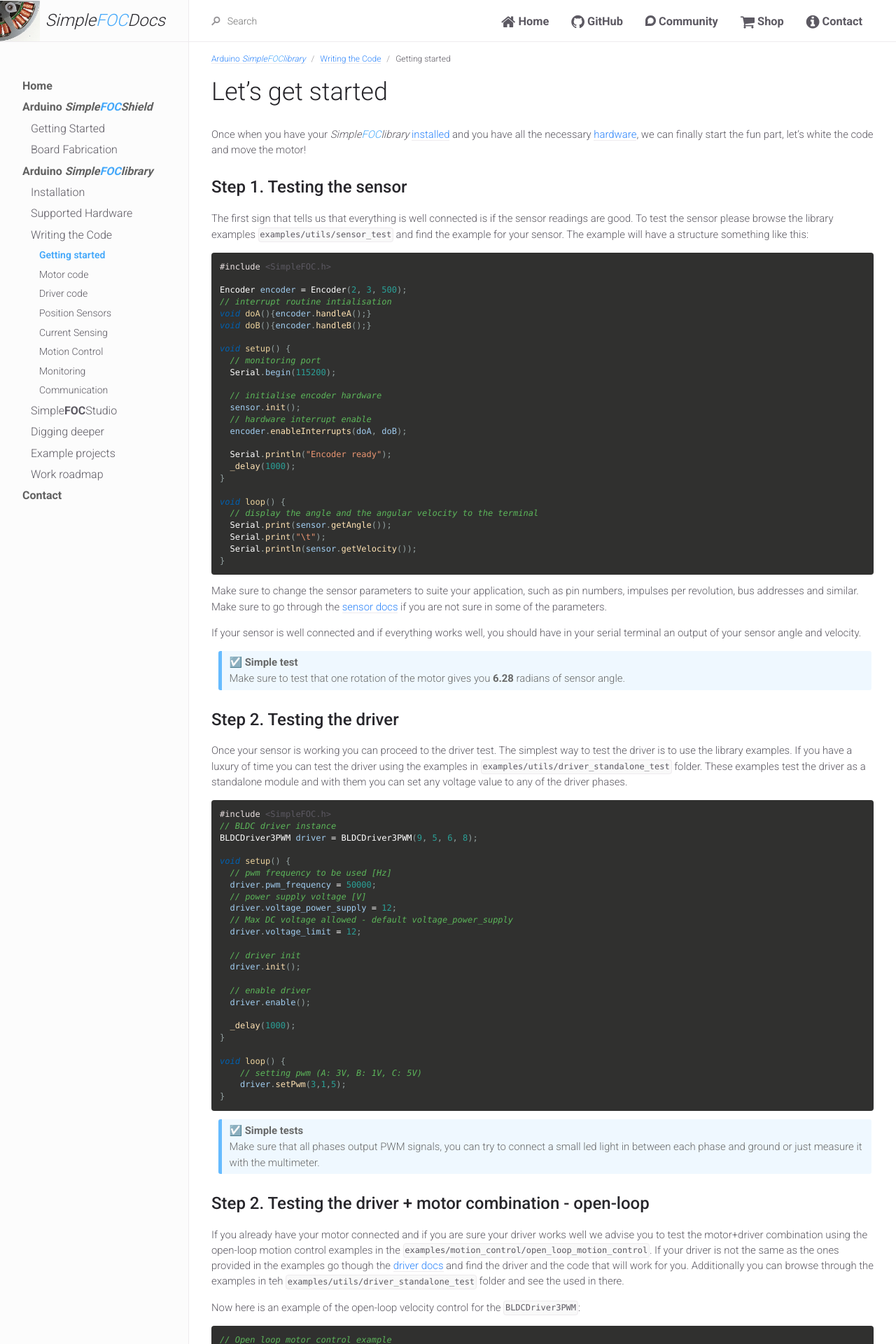
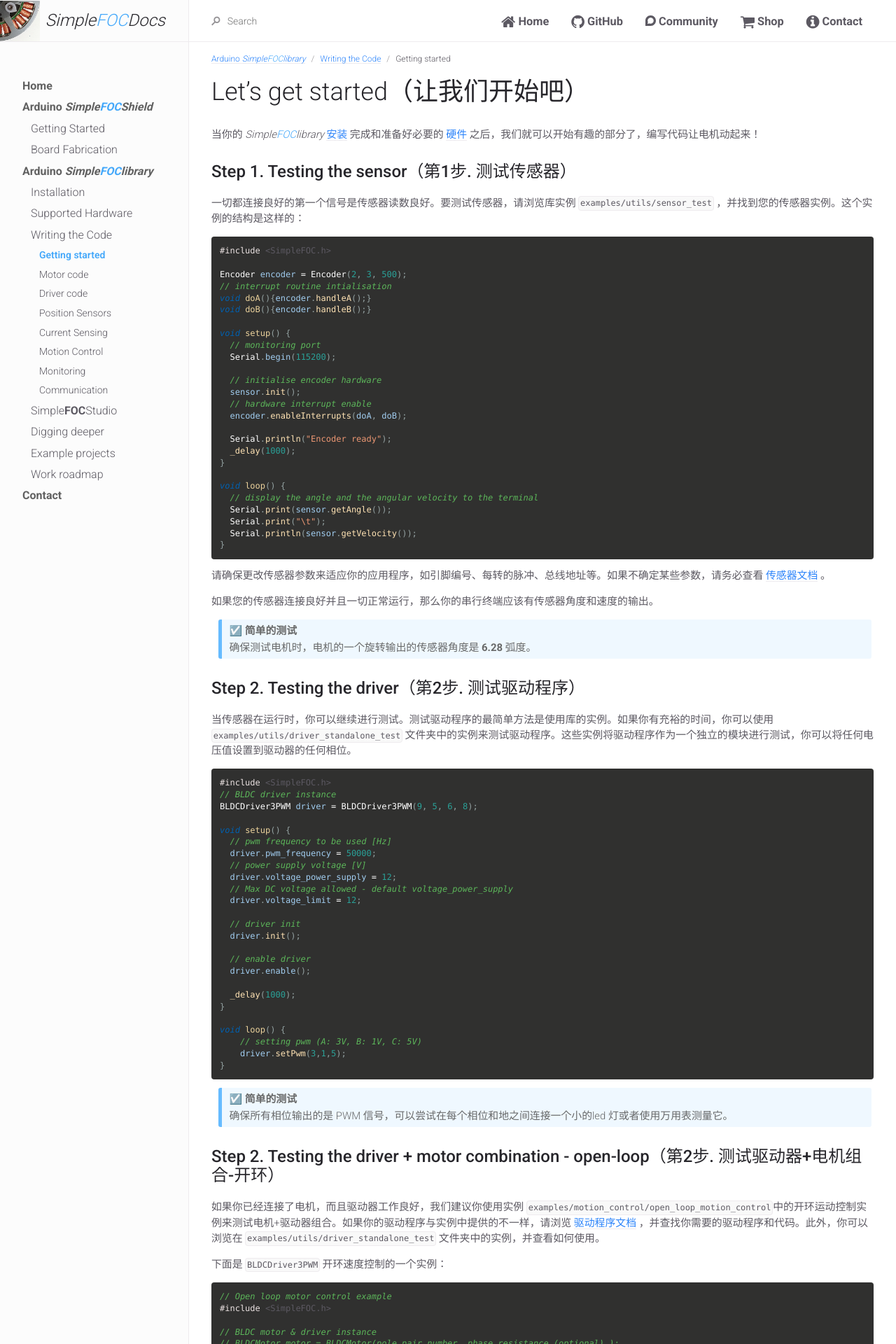
Before and after one commit to simplefoc/docs_chinese, a Jekyll site: the page built from docs/simplefoc_library/code/from_scratch.md, in a window 1280 px wide. Shown: the top 1920 px of the page at 70% size. Built offline with Jekyll 4.4.1, drawn with Linux system fonts in a browser that asks for light colours; some of the changed text lies outside the part shown.

Commit message:
UPDATE CHIN

````diff
--- a/docs/simplefoc_library/code/from_scratch.md
+++ b/docs/simplefoc_library/code/from_scratch.md
@@ -8,13 +8,13 @@ parent: Writing the Code
 grand_parent: Arduino <span class="simple">Simple<span class="foc">FOC</span>library</span>
 ---
 
-# Let's get started
+# Let's get started（让我们开始吧）
 
-Once when you have your <span class="simple">Simple<span class="foc">FOC</span>library</span> [installed](installation) and you have all the necessary [hardware](supported_hardware), we can finally start the fun part, let's white the code and move the motor!
+当你的 <span class="simple">Simple<span class="foc">FOC</span>library</span> [安装](installation) 完成和准备好必要的 [硬件](supported_hardware) 之后，我们就可以开始有趣的部分了，编写代码让电机动起来！
 
-## Step 1. Testing the sensor
-The first sign that tells us that everything is well connected is if the sensor readings are good. To test the sensor please browse the library examples `examples/utils/sensor_test` and find the example for your sensor.
-The example will have a structure something like this:
+## Step 1. Testing the sensor（第1步. 测试传感器）
+一切都连接良好的第一个信号是传感器读数良好。要测试传感器，请浏览库实例 `examples/utils/sensor_test` ，并找到您的传感器实例。这个实例的结构是这样的：
+
 ```cpp
 #include <SimpleFOC.h>
 
@@ -43,15 +43,15 @@ void loop() {
   Serial.println(sensor.getVelocity());
 }
 ```
-Make sure to change the sensor parameters to suite your application, such as pin numbers, impulses per revolution, bus addresses and similar. Make sure to go through the [sensor docs](sensors) if you are not sure in some of the parameters.
+请确保更改传感器参数来适应你的应用程序，如引脚编号、每转的脉冲、总线地址等。如果不确定某些参数，请务必查看 [传感器文档](sensors) 。
 
 
-If your sensor is well connected and if everything works well, you should have in your serial terminal an output of your sensor angle and velocity.
+如果您的传感器连接良好并且一切正常运行，那么你的串行终端应该有传感器角度和速度的输出。
 
-<blockquote class="info"> <p class="heading">☑️ Simple test</p> Make sure to test that one rotation of the motor gives you <b>6.28</b> radians of sensor angle.</blockquote>
+<blockquote class="info"> <p class="heading">☑️ 简单的测试</p> 确保测试电机时，电机的一个旋转输出的传感器角度是  <b>6.28 </b>弧度。</blockquote>
 
-## Step 2. Testing the driver
-Once your sensor is working you can proceed to the driver test. The simplest way to test the driver is to use the library examples. If you have a luxury of time you can test the driver using the examples in `examples/utils/driver_standalone_test` folder. These examples test the driver as a standalone module and with them you can set any voltage value to any of the driver phases.
+## Step 2. Testing the driver（第2步. 测试驱动程序）
+当传感器在运行时，你可以继续进行测试。测试驱动程序的最简单方法是使用库的实例。如果你有充裕的时间，你可以使用 `examples/utils/driver_standalone_test` 文件夹中的实例来测试驱动程序。这些实例将驱动程序作为一个独立的模块进行测试，你可以将任何电压值设置到驱动器的任何相位。
 ```cpp
 #include <SimpleFOC.h>
 // BLDC driver instance
@@ -79,13 +79,13 @@ void loop() {
     driver.setPwm(3,1,5);
 }
 ```
-<blockquote class="info"> <p class="heading">☑️ Simple tests</p>
-Make sure that all phases output PWM signals, you can try to connect a small led light in between each phase and ground or just measure it with the multimeter.</blockquote>
+<blockquote class="info"> <p class="heading">☑️ 简单的测试</p>
+确保所有相位输出的是 PWM 信号，可以尝试在每个相位和地之间连接一个小的led 灯或者使用万用表测量它。</blockquote>
 
-## Step 2. Testing the driver + motor combination - open-loop
-If you already have your motor connected and if you are sure your driver works well we advise you to test the motor+driver combination using the open-loop motion control examples in the `examples/motion_control/open_loop_motion_control`. If your driver is not the same as the ones provided in the examples go though the [driver docs](drivers_config) and find the driver and the code that will work for you. Additionally you can browse through the examples in teh `examples/utils/driver_standalone_test` folder and see the used in there.
+## Step 2. Testing the driver + motor combination - open-loop（第2步. 测试驱动器+电机组合-开环）
+如果你已经连接了电机，而且驱动器工作良好，我们建议你使用实例 `examples/motion_control/open_loop_motion_control`中的开环运动控制实例来测试电机+驱动器组合。如果你的驱动程序与实例中提供的不一样，请浏览 [驱动程序文档](drivers_config) ，并查找你需要的驱动程序和代码。此外，你可以浏览在 `examples/utils/driver_standalone_test` 文件夹中的实例，并查看如何使用。
 
-Now here is an example of the open-loop velocity control for the `BLDCDriver3PWM`:
+下面是 `BLDCDriver3PWM` 开环速度控制的一个实例：
 ```cpp
 // Open loop motor control example
 #include <SimpleFOC.h>
@@ -139,17 +139,18 @@ void loop() {
   command.run();
 }
 ```
-This example code has few very important rules.
-1. Make sure you use the right driver class and right pwm pins, this one is usually very simple and you can find a lot of docs about these things in our [driver docs](drivers_config). If you are not sure and cannot seem to make it work please do not hesitate to ask in our [community forum](https://community.simplefoc.com).
-2. Make sure to use proper voltage limit. `motor.voltage_limit` will directly determine the current passing through the motor: `current = phase_resistance*motor.voltage_limit`. So to avoid too high currents please try to find what is the phase resistance of your motor and set the `motor.voltage_limit` such that the current does not surpass 2 Amps for example: `motor.voltage_limit = 2*phase_resistance`. The best option would be to provide your phase resistance value to the motor by setting the parameter `motor.phase_resistance` and then you can use `motor.current_limit` instead of the `motor.voltage_limit` making this issue much simpler. If you cannot find the phase resistance of your motor and cannot measure it with your multimeter start small: `motor.voltage_limit < 1;`
-3. Make sure to put the right pole pair number. This you can find in most data-sheets, if you are not sure what is the true number don't worry this step in intended to test exactly this value. 😄
+这个实例代码有一些非常重要的规则。
+1. 确保你使用正确的驱动的类和正确的 pwm 引脚，这个通常是很简单的，你可以在我们的 [驱动文档](drivers_config) 中找到很多关于这个方面的的文档。如果你不确定，也不能正常运行，请毫不犹豫地到我们的 [社区论坛](https://community.simplefoc.com) 上提问。
+2. 确保使用适当的电压限制。 `motor.voltage_limit` 将直接确定通过电机的电流： `current = phase_resistance*motor.voltage_limit` 。所以，为了避免过高的电流，请设法找到你电机的相位电阻。设置  `motor.voltage_limit` 使电流不超过 2 Amps ，例如： `motor.voltage_limit = 2*phase_resistance` 。最好的选择是通过设置参数 `motor.phase_resistance` 来提供电机的相位电阻值，然后你可以用 `motor.current_limit` 而不是 `motor.voltage_limit` 使这个问题变得简单。 如果你找不到你的电机的相位电阻，当他开始变小的时候 `motor.voltage_limit < 1;`也不能用你的万用表测量它。
+3. 确保正确输入极对数。很多数据表中找到极对数，如果你不确定，不要担心这一步就是为了准确地测出这个值。 😄
 
-<blockquote class="info"> <p class="heading">☑️ Simple tests</p> 1. In velocity mode, set your target velocity of your motor to <b>6.28 rad/s</b>, this should be exactly one rotation per second.<br>2. In position mode, set the target position of <b>6.28 rad</b>, it should be exactly one rotation <br> If it is not that means your pole pairs number is probably not good,, try changing it until you get exactly one rotation (or one rotation per second in velocity mode)</blockquote>
+<blockquote class="info"> <p class="heading">☑️ 简单的测试</p> 1. 在速度模式下，将你的目标速度设置为 <b>6.28 rad/s</b>，这应该正好是每秒旋转一周。<br>2. 在位置模式下，设置目标位置为 <b>6.28 rad</b>，应该正好旋转一周。 <br> 如果不是，这意味着你的极对数可能不是很对，试着改变它，直到你恰好旋转一周（或在速度模式下每秒旋转一周）</blockquote>
 
-## Step 3. Closed-loop control - torque using voltage
+## Step 3. Closed-loop control - torque using voltage（第3步. 闭环控制 - 使用电压控制力矩）
 
-Once you have a working sensor, working motor and driver you can proceed to the closed-loop motion control testing. The first one to test is the torque control mode using voltage, this one is the simplest form of the closed loop control that is available in the <span class="simple">Simple<span class="foc">FOC</span>library</span>. You can find the examples of this torque mode for different sensors in the library examples folder `examples/motion_control/torque_control`.
-Here is an example of the `BLDCMotor3PWM` driver and `Encoder` as position sensor:
+当你有一个工作传感器、工作电机和驱动器的时候，你就可以继续进行闭环运动控制测试。第一个要测试的是使用电压控制力矩控制的模式，这是 <span class="simple">Simple<span class="foc">FOC</span>library</span> 中闭环控制的最简单形式。你可以在库实例的文件夹中找到不同传感器的该模式实例： `examples/motion_control/torque_control` 。
+下面是 `BLDCMotor3PWM` 驱动器和 `Encoder` 作为位置传感器的一个实例：
+
 ```cpp
 #include <SimpleFOC.h>
 
@@ -227,21 +228,21 @@ void loop() {
   command.run();
 }
 ```
-Until now, you already know the good configuration of your sensor, your driver and your motor. If everything worked until this point you most probably will not have any issues with this step as well.
+到目前为止，您已经知道了传感器、驱动器和电机如何配置好。如果之前的运行都是正常的，那这一步也不会有太大的问题。
 
-There are only two important steps to be taken here, make sure you use not too high `motor.voltage_sensor_align` value to prevent too high currents. The rule is the same as for the `motor.voltage_limit` for the open loop. If you are not sure what is your phase resistance, start small: `motor.voltage_sensor_align < 1`. Additionally, you can define the motor phase resistance as well and then use the `motor.current_limit` variable, this variable will limit the `motor.voltage_sensor_align` and you will not have to worry about it any more. But if you specify the phase resistance value you will no longer be setting voltage command to the motor but current command, see [torque control docs](voltage_torque_mode) for more info.
+这里要采取两个重要的步骤，确保你的电机没有使用过高的 `motor.voltage_sensor_align` 值，以防止电流过大。这条规则和开环的 `motor.voltage_limit` 是一样的。如果你不确定你的相位电阻是多少，从小的值开始测： `motor.voltage_sensor_align < 1` 。此外，您还可以定义电机的相位电阻，然后使用 `motor.current_limit` 值，这个变量将限制 `motor.voltage_sensor_align` 所以你不用再为它担心了。但如果你指定了相位电阻值，你就不用为电机设置电压命令，但要设置电流命令，更多信息请参阅 [力矩控制文件](voltage_torque_mode) for more info 。
 
-Second important tip is to use [monitoring](monitoring) functionality. This will help you to debug the possible issues that might arise and it will output the motor status during the initialization and the alignment. If the initialisation fails the motor will be disabled you will be able to move the motor by hand without any resistance, if the code works your motor will start spinning and you will be abele to set the voltage (current if `motor.phase_resistance` set) through the serial terminal.
+第二个重要的技巧是使用 [监控](monitoring) 功能。这将帮助您调试可能出现的问题，在初始化和校准时会输出电机的状态。如果初始化失败，电机将被禁用，你可以用手毫无阻力地移动电机，如果代码可以运行，你的电机会开始旋转，你就可以通过串行终端设置电压（/电流，如果设置了`motor.phase_resistance` set）。
 
-<blockquote class="info"> <p class="heading">☑️ Simple test</p>
-Make sure that the motor intialisation has finished well. Monitoring will tell you the sensnor offset, direciton, pole pairs check and it will tell you if it has been successful or if it failed. </blockquote>
+<blockquote class="info"> <p class="heading">☑️ 简单的测试</p>
+确保电机的初始化完成得很好。监控会输出你传感器的偏移，方向，极对数的检查，它会告诉你它是成功的或者是失败的。 </blockquote>
 
-## Step 5. Testing the current sense - if available
-If your setup has current sensing that is supported by the <span class="simple">Simple<span class="foc">FOC</span>library</span> then we would suggest you to still make sure that you can run at least closed-loop torque control using voltage (Step 3.) before doing this step.
+## Step 5. Testing the current sense - if available（第5步. 测试电流传感器 - 如果可用）
+如果你的设置里具有 SimpleFOClibrary 支持的电流传感器，那么我们建议在执行此步骤之前，确保你至少可以使用电压控制闭环力矩（第3步）。
 
-The best way to start is to add the current sensing to the code of the torque control using voltage (step 3.) and output the d and q currents to the serial terminal using monitoring.
+最好的开始方式是使用电压将电流传感器添加到力矩控制代码中（第3步）。并通过监控将d、q电流输出到串行终端。
 
-Here is the an example of a such code:
+下面是一个代码实例：
 ```cpp
 #include <SimpleFOC.h>
 
@@ -332,18 +333,18 @@ void loop() {
   command.run();
 }
 ```
-This example code is almost exactly the same as the step 3. code so you should not have much troubles configuring motor, sensor and driver. In this step you will be testing if your current sense is working well. In the call of the `motor.monitor()` function the current sense will be read and the current d and q are going to be outputted to the serial terminal. You can open the Serial Plotter to visualise them.
+这个实例的代码几乎与第3步的代码完全相同。所以你配置电机，传感器和驱动器的时候应该没有太大的问题。在这一步，将测试你的电流传感器是否工作良好。在调用这个实例的代码几乎与第3步的代码完全相同。所以你配置电机，传感器和驱动器的时候应该没有太大的问题。在这一步，将测试你的电流传感器是否工作良好。在调用 `motor.monitor()` 函数时，将读取电流传感器，并将当前的 d 和 q 输出到串行终端。你可以打开串口绘图仪来可视化它们。
 
-<blockquote class="info"> <p class="heading">☑️ Simple tests</p>
-1. Hold the motor with your hand and chaneg different target voltage/current values. Make sure that the current d is very close to 0 when the motor is static. And make sure that the current q is proportional to the voltage you are setting to the motor. <br>
-2. Leave the motor to rotate. See that your currents d and q drop to a lower level then for static motor. Also try to see that the current d is almost 0 for low velocities and starts rising proportionally to the motor velocity.
+<blockquote class="info"> <p class="heading">☑️ 简单的测试 </p>
+1. 用手握住电机，改变不同的目标电压/电流值。确保电机静止时电流  d 非常接近0。确保电流 q  与你设置的电机电压成比例。 <br>
+2. 让电机旋转。注意你的电流 d 和 q 下降到一个较低的水平，然后是静态电机。观察一下在低速时电流 d 几乎为0，之后就与电机速度成比例上升。
 </blockquote>
 
-Please go through the [current sense docs](current_sense) to see the supported sensors and all the configuration parameters.
+请浏览 [电流传感器文档](current_sense) ，查看支持的传感器和所有配置参数。
 
 
-## Step 6. Full FOC motion control using current sensing - if available
-Once you have your motor, position sensor, driver and current sense configured and tested you can got proceed to the true foc control.
+## Step 6. Full FOC motion control using current sensing - if available（第6步. 使用电流传感器控制全 FOC 运行-如果可用）
+当你配置和测试好你的电机、位置传感器、驱动器和电流传感器之后，你就可以进行真正的 FOC 控制。
 ```cpp
 #include <SimpleFOC.h>
 
@@ -440,10 +441,10 @@ void loop() {
 }
 ```
 
-To see all of the FOC torque control parameters please visit the [torque control docs](torque_mode). The goon news is that if you have set the phase resistance during the tuning the velocity and position motion control loops in step 4. you will most probably not need to retune them.
+要查看所有的 FOC 力矩控制参数，请访问 [力矩控制文档](torque_mode)。在第4步中，如果你在调整速度和位置的过程中设置了相位电阻。你很可能不需要再重新调整它们。
 
-However the most important tip is still to use the [commander interface](commander_interface) to tune hte torque control PID controller and Low pas filter parameters, this way you will be able to test quickly and change the parameters of controllers in real-time and see what will happen. One time you are satisfied you can write these values in code and quit using the commander.
+然而，最重要的事情还是使用 [命令界面](commander_interface) 来调整力矩控制的 PID 控制器和低 pas 滤波器的参数，通过这种方式，你将能够快速测试，实时更改控制器的参数，并且看到结果。一旦达到你满意的情况，你就可以在代码中写入这些值，然后停止使用命令。
 
-<blockquote class="info"> <p class="heading">☑️ Simple test</p>
-Set your target current to <b>0Amps</b> and try to move the motor by hand, make sure it feels like there is absolutely no resistance, like the motor is disabled. Then try to set a small current (<b><0.5A</b>) value and see if you can feel the motor force acting on your hand. If you can feel it you should be ready to go!
+<blockquote class="info"> <p class="heading">☑️ 简单的测试</p>
+将目标电流设置为 <b>0Amps</b> ，并尝试用手移动电机，确保像电机失灵一样地没有任何阻力。然后尝试设置小的电流值 (<b><0.5A</b>) ，看看你是否能感觉到电机的力量作用在你的手上。如果你能感觉到，那么这一步就成功了！
 </blockquote>
````
Also changed, not shown: docs/simplefoc_library/code/motors/bldc_motors.md (+24 -29 lines), docs/simplefoc_library/code/motors/index.md (+10 -10 lines).
